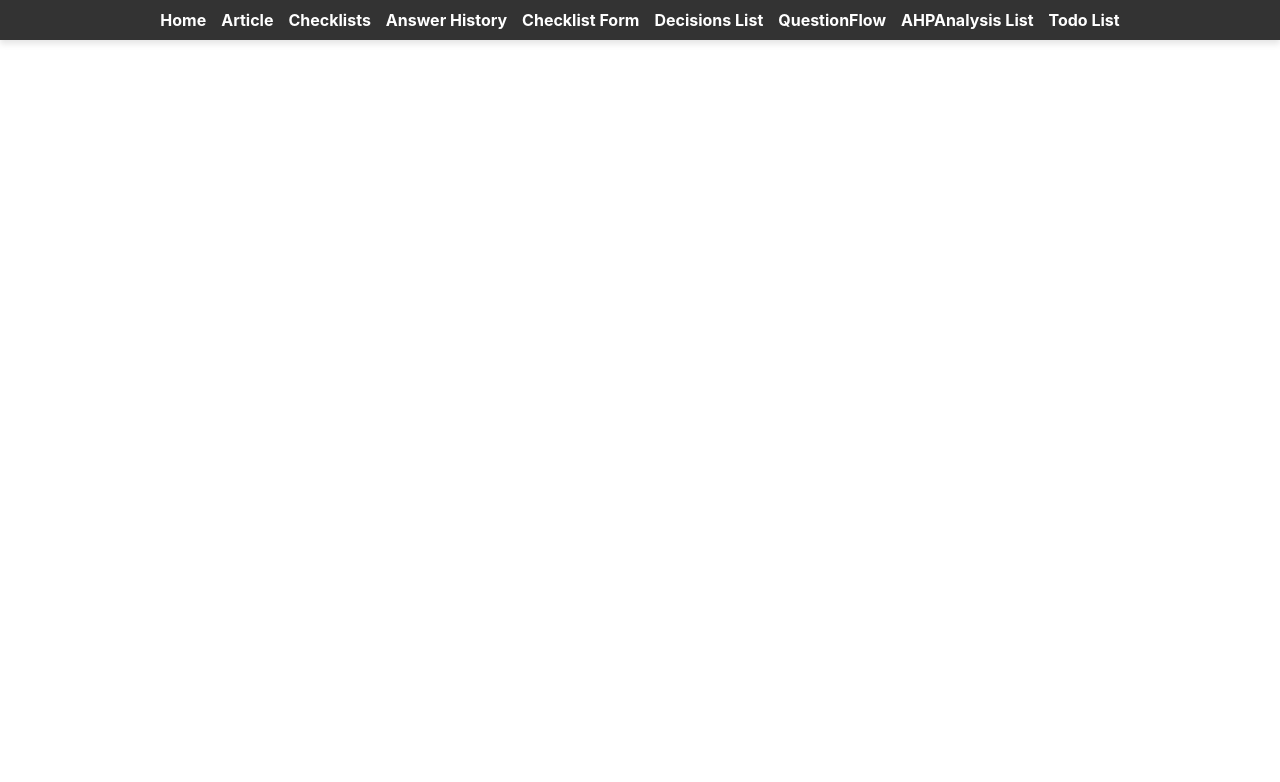
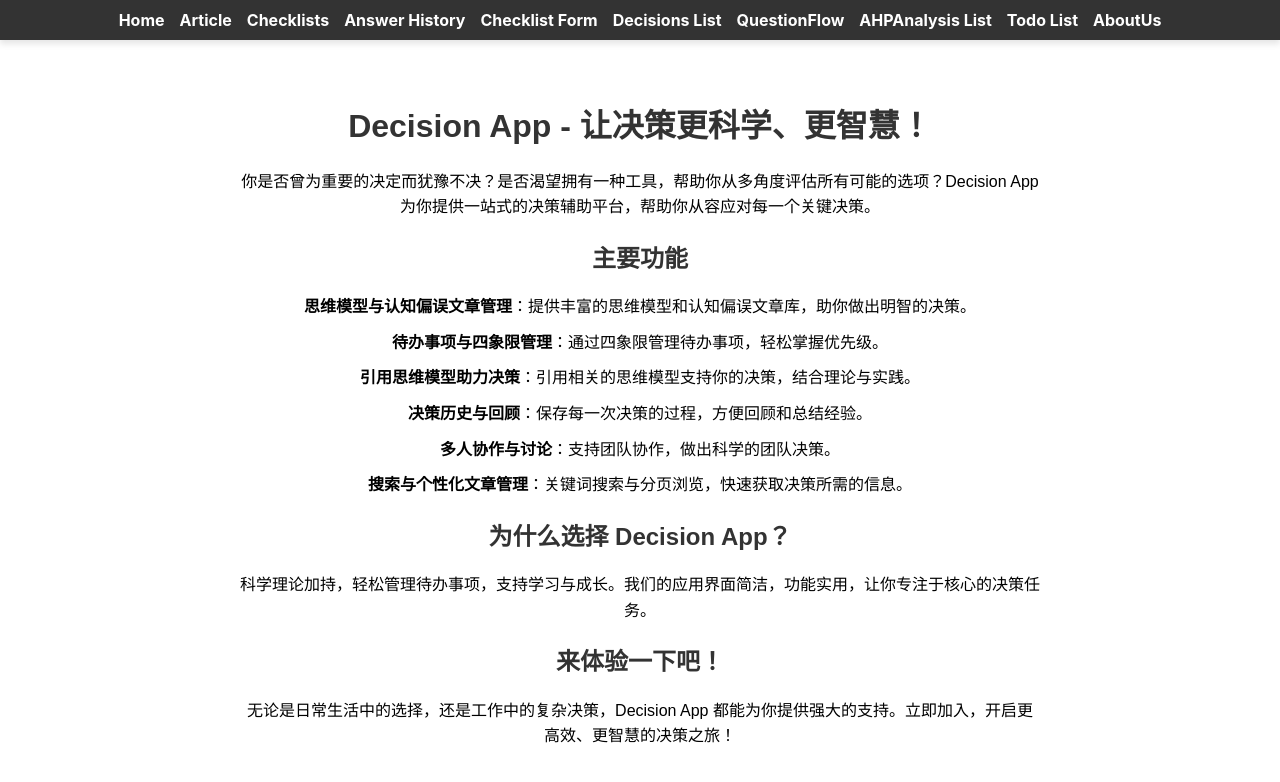
Before and after one commit to tuxiantian/decision-app, a React (Create React App) app: page /about-us in a window 1280 px wide. Shown: the top 782 px of the page. Built offline with nearby package versions, Linux system fonts and the light colour scheme; a small style sheet from the web is missing.

Commit message:
新增about-us

```diff
--- a/package.json
+++ b/package.json
@@ -38,5 +38,8 @@
       "last 1 firefox version",
       "last 1 safari version"
     ]
+  },
+  "devDependencies": {
+    "@testing-library/dom": "^10.4.0"
   }
 }
--- /dev/null
+++ b/src/AboutUs.css
@@ -0,0 +1,25 @@
+.about-us-container {
+    max-width: 800px;
+    margin: 0 auto;
+    padding: 20px;
+    line-height: 1.6;
+    font-family: Arial, sans-serif;
+  }
+
+  .about-us-container h1, h2 {
+    color: #333;
+    margin-bottom: 15px;
+  }
+
+  .about-us-container ul {
+    list-style-type: none;
+    padding-left: 0;
+  }
+
+  .about-us-container ul li {
+    margin-bottom: 10px;
+  }
+
+  .about-us-container p {
+    margin-bottom: 20px;
+  }
--- /dev/null
+++ b/src/AboutUs.js
@@ -0,0 +1,32 @@
+import React from 'react';
+import './AboutUs.css'; // 可以单独创建一个 CSS 文件，控制页面样式
+import { type } from '@testing-library/user-event/dist/type';
+
+const AboutUs = () => {
+  return (
+    <div className="about-us-container">
+      <h1>Decision App - 让决策更科学、更智慧！</h1>
+      <p>
+        你是否曾为重要的决定而犹豫不决？是否渴望拥有一种工具，帮助你从多角度评估所有可能的选项？Decision App 为你提供一站式的决策辅助平台，帮助你从容应对每一个关键决策。
+      </p>
+
+      <h2>主要功能</h2>
+      <ul>
+        <li><strong>思维模型与认知偏误文章管理</strong>：提供丰富的思维模型和认知偏误文章库，助你做出明智的决策。</li>
+        <li><strong>待办事项与四象限管理</strong>：通过四象限管理待办事项，轻松掌握优先级。</li>
+        <li><strong>引用思维模型助力决策</strong>：引用相关的思维模型支持你的决策，结合理论与实践。</li>
+        <li><strong>决策历史与回顾</strong>：保存每一次决策的过程，方便回顾和总结经验。</li>
+        <li><strong>多人协作与讨论</strong>：支持团队协作，做出科学的团队决策。</li>
+        <li><strong>搜索与个性化文章管理</strong>：关键词搜索与分页浏览，快速获取决策所需的信息。</li>
+      </ul>
+
+      <h2>为什么选择 Decision App？</h2>
+      <p>科学理论加持，轻松管理待办事项，支持学习与成长。我们的应用界面简洁，功能实用，让你专注于核心的决策任务。</p>
+
+      <h2>来体验一下吧！</h2>
+      <p>无论是日常生活中的选择，还是工作中的复杂决策，Decision App 都能为你提供强大的支持。立即加入，开启更高效、更智慧的决策之旅！</p>
+    </div>
+  );
+};
+
+export default AboutUs;
--- a/src/App.js
+++ b/src/App.js
@@ -20,6 +20,7 @@ import TodoList from './components/TodoList';
 import ArticleList from './components/ArticleList';
 import ArticleEditor from './components/ArticleEditor';
 import ArticleViewer from './components/ArticleViewer';
+import AboutUs from './AboutUs';
 
 function App() {
   return (
@@ -42,6 +43,7 @@ function App() {
           <Link className="nav-link" to="/question-flow">QuestionFlow</Link>
           <Link className="nav-link" to="/ahp">AHPAnalysis List</Link>
           <Link className="nav-link" to="/todos">Todo List</Link>
+          <Link className="nav-link" to="/about-us">AboutUs</Link>
         </nav>
         <Routes>
           <Route path="/" element={<Home />} />
@@ -61,7 +63,7 @@ function App() {
           <Route path="/add-article" element={<ArticleEditor />} />
           <Route path="/edit-article/:id" element={<ArticleEditor />} />
           <Route path="/view-article/:id" element={<ArticleViewer />} />
-
+          <Route path="/about-us" element={<AboutUs />} />
         </Routes>
       </div>
     </Router>
```
Also changed, not shown: 1 other file (tests, documents, lock files or other folders).
